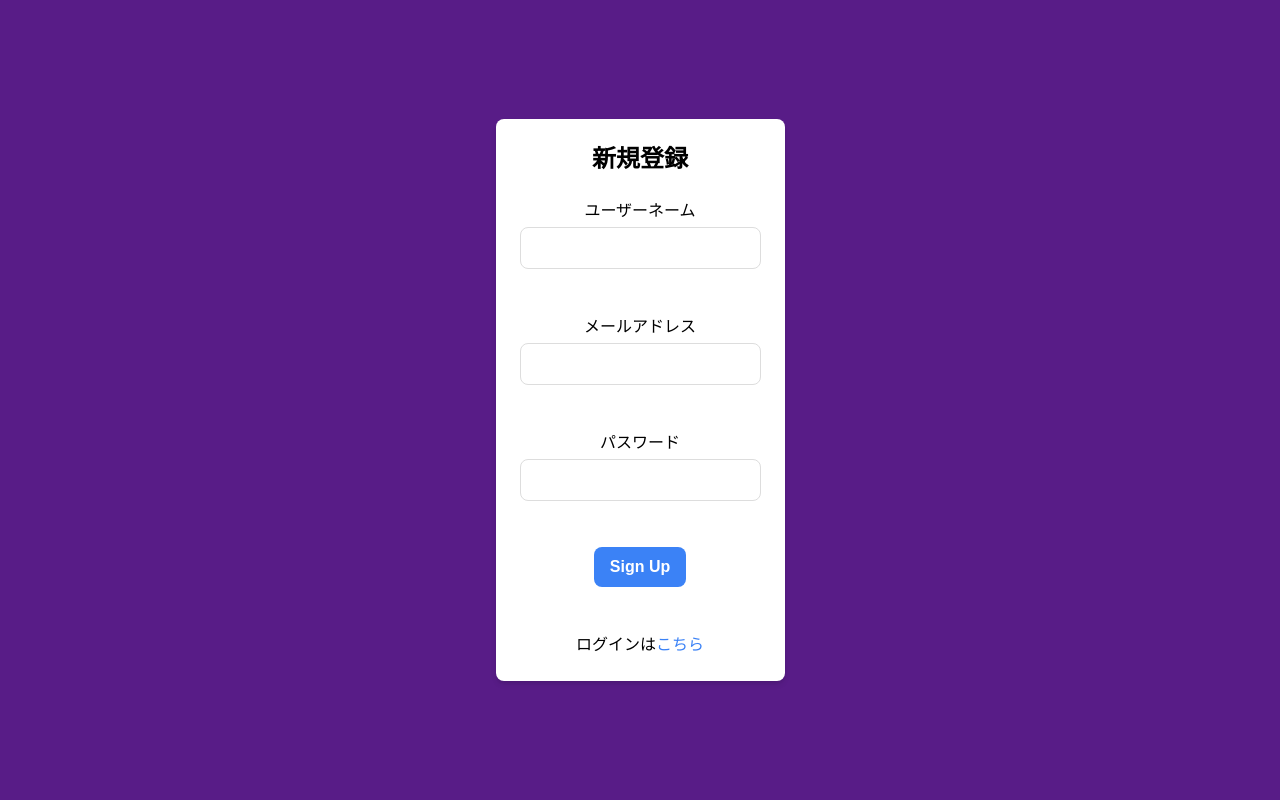
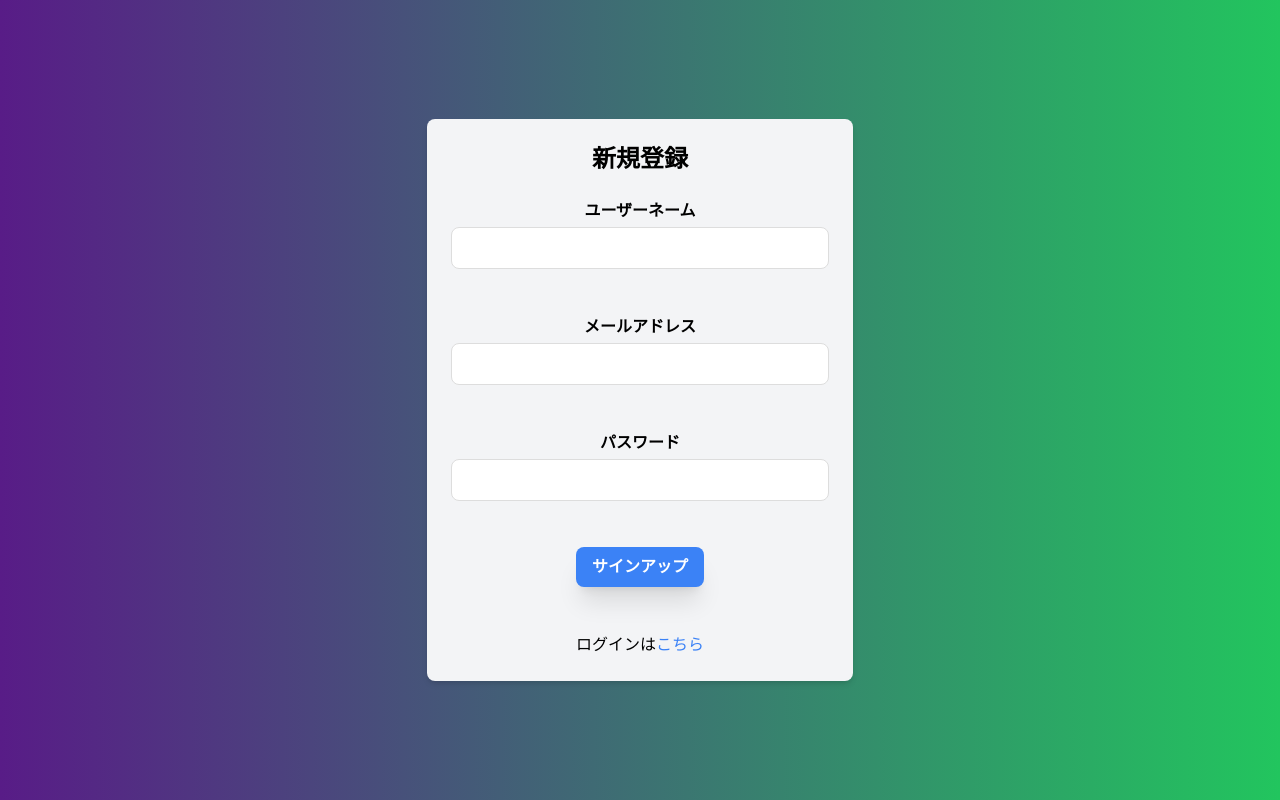
Before and after one commit to Satowo/hackathon-frontend, a React (Create React App) app in the folder my-app-ts/: page /register in a window 1280 px wide. Built offline with nearby package versions, Linux system fonts and the light colour scheme; no server answers.

Commit message:
update layout

```diff
--- a/my-app-ts/src/pages/myPage/components/messageForm.tsx
+++ b/my-app-ts/src/pages/myPage/components/messageForm.tsx
@@ -51,7 +51,8 @@ const MessageForm: React.FC<MessageFormProps> = ({onSubmit, onSubmitEdit, userNa
                     value={messageContent}
                     onChange={(e) => setMessageContent(e.target.value)}
                 ></textarea>
-                <button type={"submit"} className="w-20 h-10 fixed right-5 bg-green-700 hover:bg-opacity-80 text-white font-semibold rounded-lg">
+                <button type={"submit"} className="w-20 h-10 fixed right-5 bg-green-700
+                hover:bg-opacity-80 text-white font-semibold rounded-lg shadow-xl">
                     <div className="flex items-center justify-center space-x-2">
                         <MdSend/>
                         <p>送信</p>
@@ -77,11 +78,12 @@ const MessageForm: React.FC<MessageFormProps> = ({onSubmit, onSubmitEdit, userNa
                     value={messageContent}
                     onChange={(e) => setMessageContent(e.target.value)}
                 ></textarea>
-                <div className="flex items-center space-x-5">
+                <div className="flex items-center space-x-5 fixed right-5">
                     <button type="button" className="rounded-lg text-xl text-gray-700 hover:bg-gray-500 hover:bg-opacity-50" onClick={onClick}>
                         <TbEditOff/>
                     </button>
-                    <button type={"submit"} className="w-20 h-10 bg-green-700 hover:bg-opacity-80 text-white font-semibold rounded-lg">
+                    <button type={"submit"} className="w-20 h-10 bg-green-700
+                    hover:bg-opacity-80 text-white font-semibold rounded-lg shadow-xl">
                         <div className="flex items-center justify-center space-x-2">
                             <MdSend/>
                             <p>送信</p>
--- a/my-app-ts/src/pages/signIn/Login.tsx
+++ b/my-app-ts/src/pages/signIn/Login.tsx
@@ -33,15 +33,15 @@ const Login = () => {
   });
 
   return (
-    <div className="flex items-center justify-center h-screen bg-purple-900">
+    <div className="flex items-center justify-center h-screen bg-gradient-to-r from-purple-900 to-green-500">
       {user ? (
         <Navigate to={`/`} />
       ) : (
-        <div className="max-w-2xl p-6 bg-white rounded-lg shadow-md">
+        <div className="w-1/3 p-6 bg-gray-100 rounded-lg shadow-md">
           <h1 className="text-2xl font-bold mb-6">ログイン</h1>
           <form onSubmit={handleSubmit} className="space-y-4">
             <div>
-              <label className="block mb-1">メールアドレス</label>
+              <label className="block mb-1 font-semibold">メールアドレス</label>
               <input
                 className="w-full border rounded-lg px-4 py-2"
                 name="email"
@@ -51,7 +51,7 @@ const Login = () => {
               />
             </div>
             <div>
-              <label className="block mb-1">パスワード</label>
+              <label className="block mb-1 font-semibold">パスワード</label>
               <input
                 className="w-full border rounded-lg px-4 py-2"
                 name="password"
@@ -60,7 +60,7 @@ const Login = () => {
                 onChange={(e) => setLoginPassword(e.target.value)}
               />
             </div>
-            <button className="bg-blue-500 hover:bg-blue-600 text-white font-semibold py-2 px-4 rounded-lg">
+            <button className="bg-blue-500 hover:bg-blue-600 text-white font-semibold py-2 px-4 rounded-lg shadow-xl">
               ログイン
             </button>
             <p className="text-center">
--- a/my-app-ts/src/pages/signUp/Register.tsx
+++ b/my-app-ts/src/pages/signUp/Register.tsx
@@ -65,15 +65,15 @@ const Register = () => {
   };
 
   return (
-    <div className="flex items-center justify-center h-screen bg-purple-900">
+    <div className="flex items-center justify-center h-screen bg-gradient-to-r from-purple-900 to-green-500">
       {user ? (
         <Navigate to={`/`} />
       ) : (
-        <div className="max-w-md p-6 bg-white rounded-lg shadow-md ">
+        <div className="w-1/3 p-6 bg-gray-100 rounded-lg shadow-md ">
           <h1 className="text-2xl font-bold mb-6">新規登録</h1>
           <form onSubmit={handleSubmit} className="space-y-4">
             <div>
-              <label className="block mb-1">ユーザーネーム</label>
+              <label className="block mb-1 font-semibold">ユーザーネーム</label>
               <input
                 className="w-full border rounded-lg px-4 py-2"
                 name="user_name"
@@ -83,7 +83,7 @@ const Register = () => {
               />
             </div>
             <div>
-              <label className="block mb-1">メールアドレス</label>
+              <label className="block mb-1 font-semibold">メールアドレス</label>
               <input
                 className="w-full border rounded-lg px-4 py-2"
                 name="email"
@@ -93,7 +93,7 @@ const Register = () => {
               />
             </div>
             <div>
-              <label className="block mb-1">パスワード</label>
+              <label className="block mb-1 font-semibold">パスワード</label>
               <input
                 className="w-full border rounded-lg px-4 py-2"
                 name="password"
@@ -104,9 +104,9 @@ const Register = () => {
             </div>
             <button
               type="submit"
-              className="bg-blue-500 hover:bg-blue-600 text-white font-semibold py-2 px-4 rounded-lg"
+              className="bg-blue-500 hover:bg-blue-600 text-white font-semibold py-2 px-4 rounded-lg shadow-xl"
             >
-              Sign Up
+              サインアップ
             </button>
             <p className="text-center">
               ログインは<Link to={`/login/`} className="text-blue-500 hover:text-blue-300">こちら</Link>
```
Also changed, not shown: my-app-ts/tailwind.config.js (+14 -0 lines).
